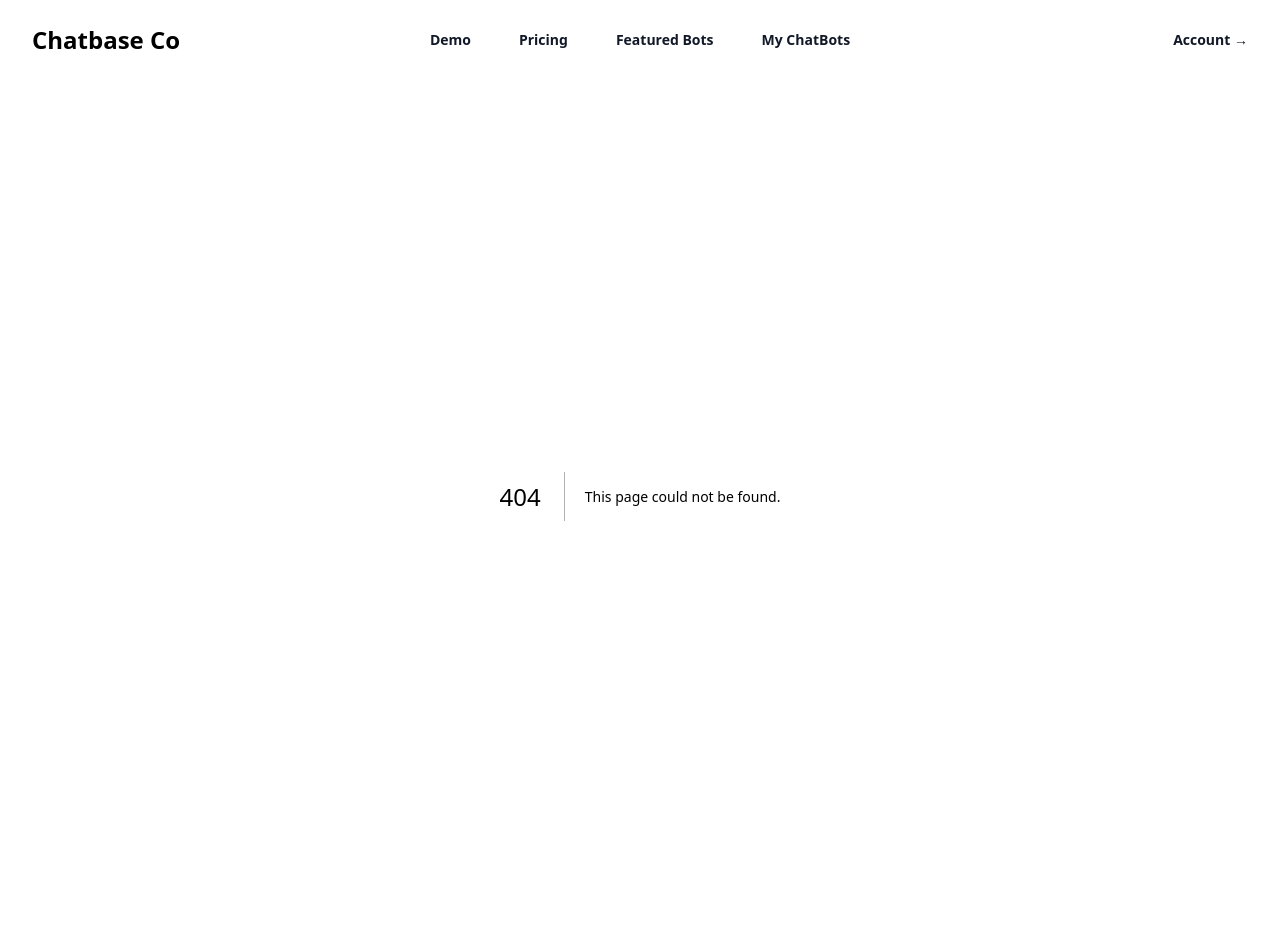
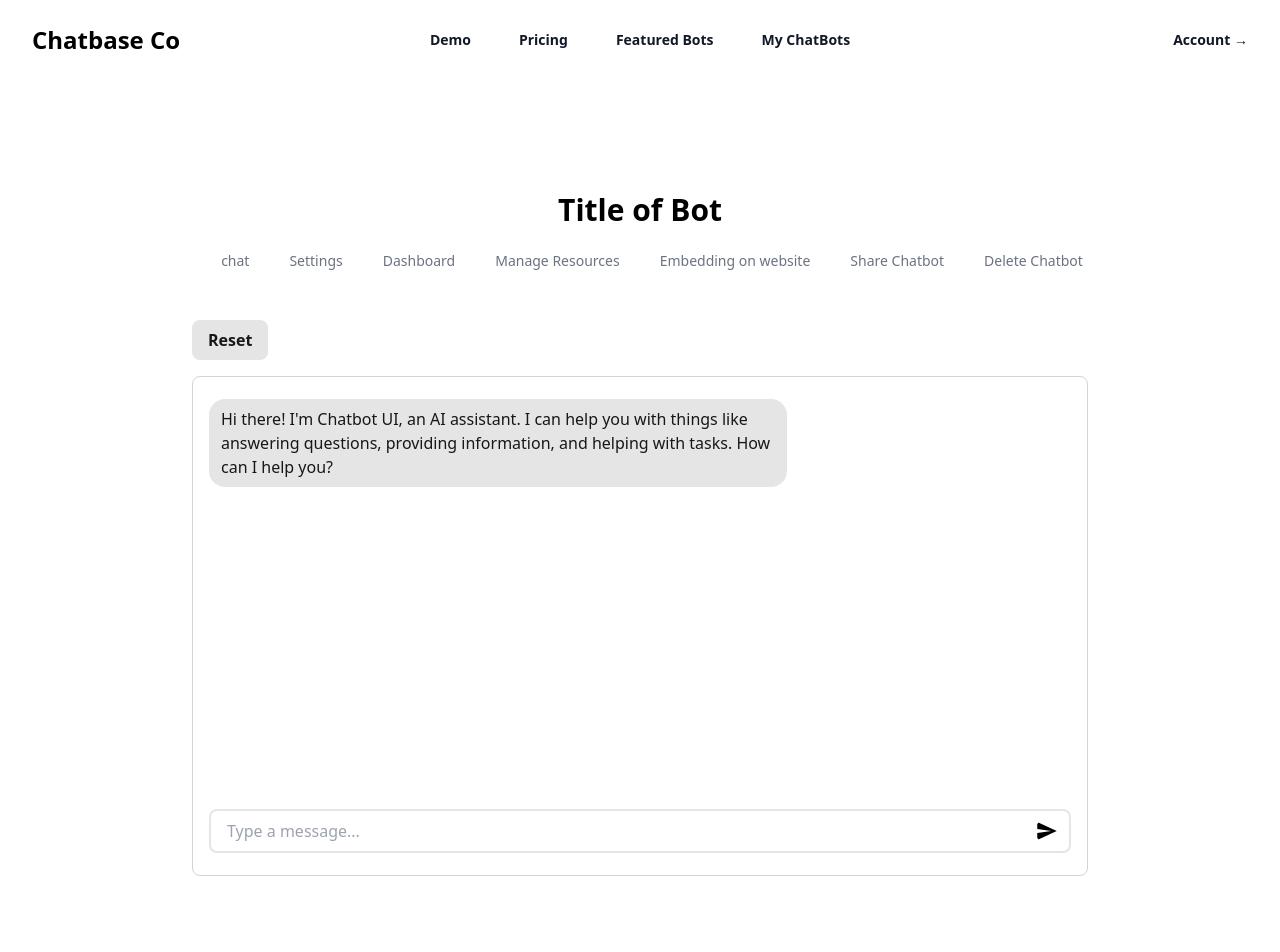
Before and after one commit to Gabin-ishimwe/chatbase-co, a Next.js app: page /chatbot in a window 1280 px wide. Before the commit this address had no page. Shown: the top 952 px of the page. Built offline with nearby package versions, Linux system fonts and the light colour scheme.

Commit message:
ft: add chat dashboard

```diff
--- /dev/null
+++ b/src/components/Chat/Chat.tsx
@@ -0,0 +1,40 @@
+import { FC } from "react";
+import { ChatInput } from "./ChatInput";
+import { ChatLoader } from "./ChatLoader";
+import { ChatMessage } from "./ChatMessage";
+import { ResetChat } from "./ResetChat";
+
+interface Props {
+  messages: any;
+  loading: boolean;
+  onSend: (message: any) => void;
+  onReset: () => void;
+}
+
+export const Chat: FC<Props> = ({ messages, loading, onSend, onReset }) => {
+  return (
+    <>
+      <div className="flex flex-row justify-between items-center mb-4 sm:mb-4">
+        <ResetChat onReset={onReset} />
+      </div>
+
+      <div className="flex flex-col justify-between rounded-lg px-2 sm:p-4 sm:border min-h-[500px] border-neutral-300">
+        {messages.map((message: any, index: any) => (
+          <div key={index} className="my-1 sm:my-1.5">
+            <ChatMessage message={message} />
+          </div>
+        ))}
+
+        {loading && (
+          <div className="my-1 sm:my-1.5">
+            <ChatLoader />
+          </div>
+        )}
+
+        <div className="mt-4 sm:mt-8 bottom-[56px] left-0 w-full">
+          <ChatInput onSend={onSend} />
+        </div>
+      </div>
+    </>
+  );
+};
--- /dev/null
+++ b/src/components/Chat/ChatInput.tsx
@@ -0,0 +1,66 @@
+// import { Message } from "@/types";
+// import { IconArrowUp } from "@tabler/icons-react";
+import { FC, KeyboardEvent, useEffect, useRef, useState } from "react";
+import { IoMdSend } from "react-icons/io";
+
+interface Props {
+  onSend: (message: any) => void;
+}
+
+export const ChatInput: FC<Props> = ({ onSend }) => {
+  const [content, setContent] = useState<string>();
+
+  const textareaRef = useRef<HTMLTextAreaElement>(null);
+
+  const handleChange = (e: React.ChangeEvent<HTMLTextAreaElement>) => {
+    const value = e.target.value;
+    if (value.length > 4000) {
+      alert("Message limit is 4000 characters");
+      return;
+    }
+
+    setContent(value);
+  };
+
+  const handleSend = () => {
+    if (!content) {
+      alert("Please enter a message");
+      return;
+    }
+    onSend({ role: "user", content });
+    setContent("");
+  };
+
+  const handleKeyDown = (e: KeyboardEvent<HTMLTextAreaElement>) => {
+    if (e.key === "Enter" && !e.shiftKey) {
+      e.preventDefault();
+      handleSend();
+    }
+  };
+
+  useEffect(() => {
+    if (textareaRef && textareaRef.current) {
+      textareaRef.current.style.height = "inherit";
+      textareaRef.current.style.height = `${textareaRef.current?.scrollHeight}px`;
+    }
+  }, [content]);
+
+  return (
+    <div className="relative">
+      <textarea
+        ref={textareaRef}
+        className="min-h-[44px] rounded-lg pl-4 pr-12 py-2 w-full focus:outline-none focus:ring-1 focus:ring-neutral-300 border-2 border-neutral-200"
+        style={{ resize: "none" }}
+        placeholder="Type a message..."
+        value={content}
+        rows={1}
+        onChange={handleChange}
+        onKeyDown={handleKeyDown}
+      />
+
+      <button onClick={() => handleSend()}>
+        <IoMdSend className="absolute right-2 bottom-3 h-8 w-8 hover:cursor-pointer rounded-full p-1 text-black hover:opacity-80" />
+      </button>
+    </div>
+  );
+};
--- /dev/null
+++ b/src/components/Chat/ChatLoader.tsx
@@ -0,0 +1,17 @@
+// import { IconDots } from "@tabler/icons-react";
+import { FC } from "react";
+import { BsThreeDots } from "react-icons/bs";
+
+interface Props {}
+
+export const ChatLoader: FC<Props> = () => {
+  return (
+    <div className="flex flex-col flex-start">
+      <div
+        className={`flex items-center bg-neutral-200 text-neutral-900 rounded-2xl px-4 py-2 w-fit`}
+        style={{ overflowWrap: "anywhere" }}>
+        <BsThreeDots className="animate-pulse" />
+      </div>
+    </div>
+  );
+};
--- /dev/null
+++ b/src/components/Chat/ChatMessage.tsx
@@ -0,0 +1,24 @@
+import { FC } from "react";
+
+interface Props {
+  message: any;
+}
+
+export const ChatMessage: FC<Props> = ({ message }) => {
+  return (
+    <div
+      className={`flex flex-col ${
+        message.role === "assistant" ? "items-start" : "items-end"
+      }`}>
+      <div
+        className={`flex items-center ${
+          message.role === "assistant"
+            ? "bg-neutral-200 text-neutral-900"
+            : "bg-blue-500 text-white"
+        } rounded-2xl px-3 py-2 max-w-[67%] whitespace-pre-wrap`}
+        style={{ overflowWrap: "anywhere" }}>
+        {message.content}
+      </div>
+    </div>
+  );
+};
--- /dev/null
+++ b/src/components/Chat/ResetChat.tsx
@@ -0,0 +1,19 @@
+import { FC } from "react";
+
+interface Props {
+  onReset: () => void;
+}
+
+export const ResetChat: FC<Props> = ({ onReset }) => {
+  return (
+    <div className="flex flex-row items-center">
+      <button
+        className="text-sm sm:text-base text-neutral-900 font-semibold rounded-lg px-4 py-2 bg-neutral-200 hover:bg-neutral-300 focus:outline-none focus:ring-1 focus:ring-neutral-300"
+        onClick={() => onReset()}
+      >
+        Reset
+      </button>
+    </div>
+  );
+};
+;
--- a/src/components/UI/File.tsx
+++ b/src/components/UI/File.tsx
@@ -1,7 +1,10 @@
+import { useRouter } from "next/router";
+
 type Props = {
   changeOption: (value: string) => void;
 };
 const FileUpload = ({ changeOption }: Props) => {
+  const route = useRouter();
   return (
     <>
       <div className="m-auto max-w-sm">
@@ -53,6 +56,10 @@ const FileUpload = ({ changeOption }: Props) => {
         <button
           data-variant="flat"
           className="mb-8 w-full rounded-md py-2 text-sm font-semibold text-white text-center bg-black"
+          onClick={(e) => {
+            e.preventDefault();
+            route.push("/chat-dashboard");
+          }}
           type="submit">
           Create Chatbot
         </button>
--- /dev/null
+++ b/src/components/UI/chat-dashboard.tsx
@@ -0,0 +1,44 @@
+import { Chat } from "@/components/Chat/Chat";
+import React from "react";
+
+const ChatDashoard = () => {
+  const [messages, setMessages] = React.useState<any>([
+    {
+      role: "assistant",
+      content: `Hi there! I'm Chatbot UI, an AI assistant. I can help you with things like answering questions, providing information, and helping with tasks. How can I help you?`,
+    },
+  ]);
+  const [loading, setLoading] = React.useState(false);
+
+  const messagesEndRef = React.useRef<HTMLDivElement>(null);
+
+  const scrollToBottom = () => {
+    messagesEndRef.current?.scrollIntoView({ behavior: "smooth" });
+  };
+  // fetch
+  const handleSend = () => {
+    console.log("sending message...");
+  };
+
+  const handleReset = () => {
+    setMessages([
+      {
+        role: "assistant",
+        content: `Hi there! I'm Chatbot UI, an AI assistant. I can help you with things like answering questions, providing information, and helping with tasks. How can I help you?`,
+      },
+    ]);
+  };
+  return (
+    <div className="">
+      <Chat
+        loading={loading}
+        messages={messages}
+        onSend={handleSend}
+        onReset={handleReset}
+      />
+      <div ref={messagesEndRef} />
+    </div>
+  );
+};
+
+export default ChatDashoard;
--- /dev/null
+++ b/src/pages/chatbot.tsx
@@ -0,0 +1,66 @@
+import ChatDashoard from "@/components/UI/chat-dashboard";
+import Link from "next/link";
+import { useRouter } from "next/router";
+
+const Chatbot = () => {
+  const router = useRouter();
+  const navItems = [
+    {
+      name: "chat",
+      path: "chatbot/chat",
+    },
+    {
+      name: "Settings",
+      path: "chatbot/settings",
+    },
+    {
+      name: "Dashboard",
+      path: "chatbot/dashboard",
+    },
+    {
+      name: "Manage Resources",
+      path: "chatbot/manage-resources",
+    },
+    {
+      name: "Embedding on website",
+      path: "chatbot/embedding",
+    },
+    { name: "Share Chatbot", path: "chatbot/share-bot" },
+    {
+      name: "Delete Chatbot",
+      path: "chatbot/delete-chatbot",
+    },
+  ];
+  return (
+    <div className="max-w-6xl mx-auto py-8 sm:py-24 px-4 sm:px-6 lg:px-8">
+      <div className="max-w-4xl w-full m-auto">
+        <div className="flex justify-center pb-8">
+          <div>
+            <h1 className=" text-2xl md:text-3xl font-extrabold text-black text-center mb-5">
+              Title of Bot
+            </h1>
+            <div className="hidden sm:-my-px sm:ml-6 sm:flex sm:space-x-8">
+              {navItems.map((item, index) => (
+                <Link
+                  key={index}
+                  href="#"
+                  className={`${
+                    item.path == router.pathname
+                      ? "border-indigo-500 text-gray-900"
+                      : "border-transparent text-gray-500 hover:border-gray-300 hover:text-gray-700 "
+                  }   inline-flex items-center border-b-2 px-1 pt-1 text-sm font-medium`}>
+                  {item.name}
+                </Link>
+              ))}
+            </div>
+          </div>
+        </div>
+        <div className="py-4">
+          <ChatDashoard />
+        </div>
+      </div>
+    </div>
+  );
+};
+
+export default Chatbot;
```
